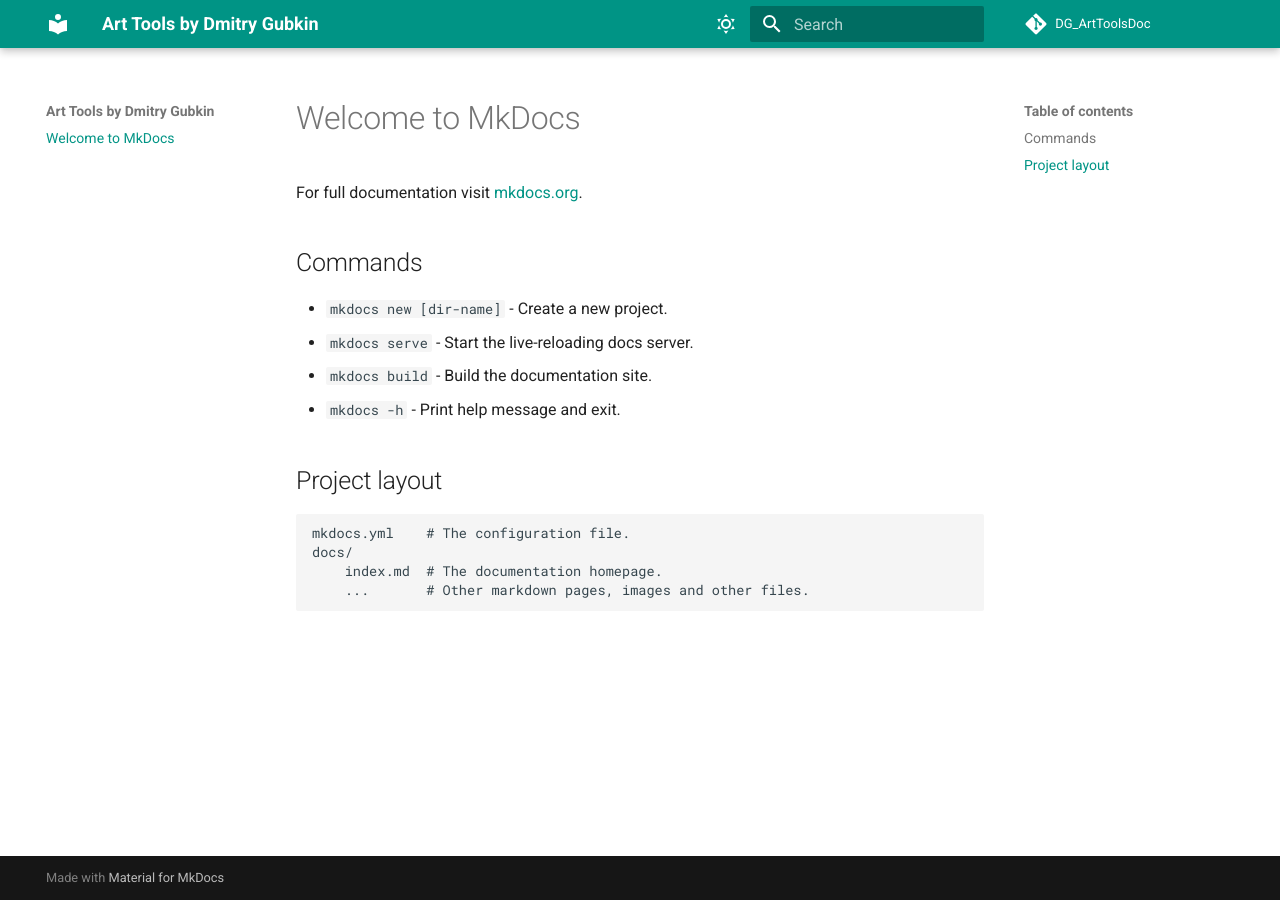
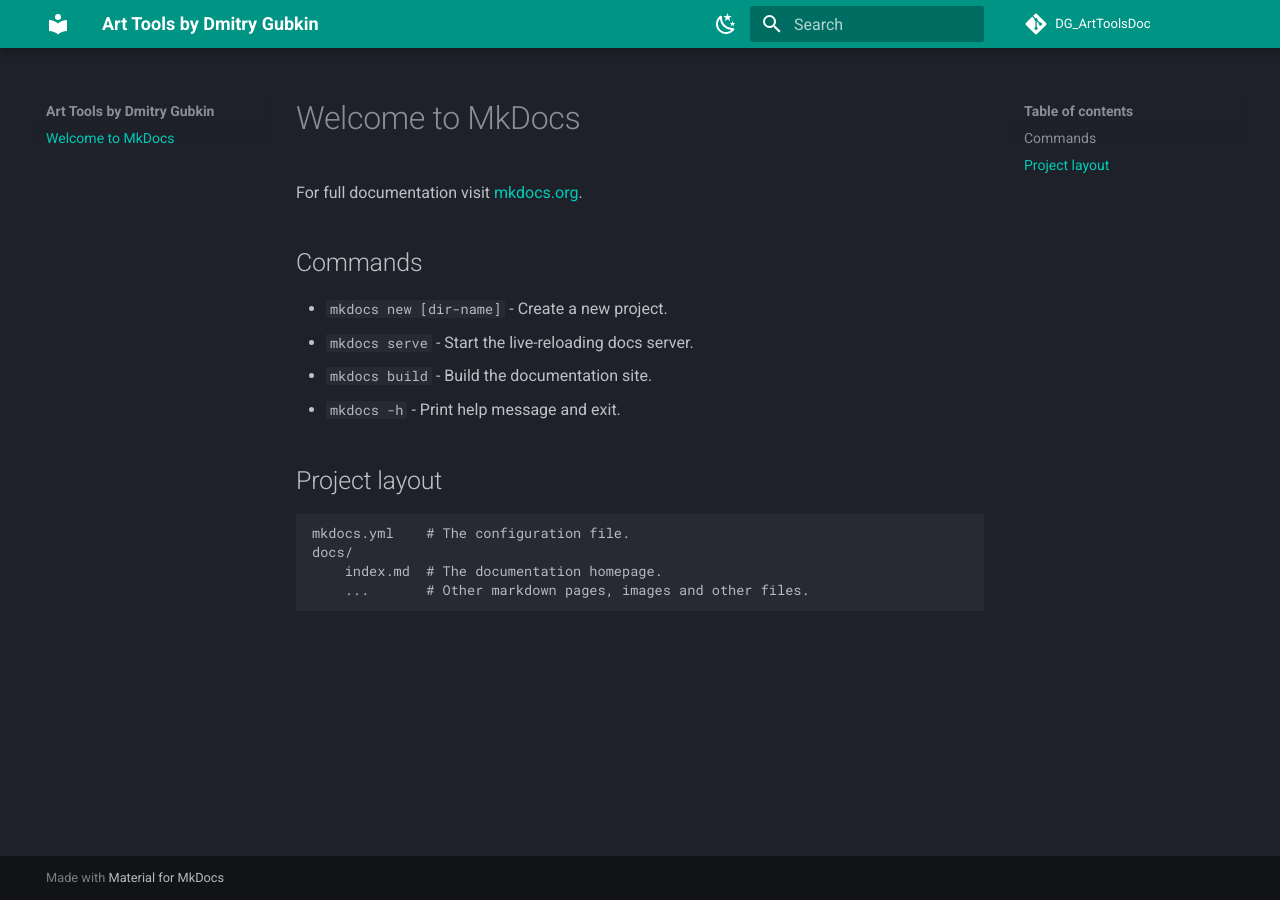
Before and after one commit to DmitryGubkin/DG_ArtToolsDoc, an MkDocs documentation site: the page built from docs/index.md, in a window 1280 px wide. Built offline with MkDocs 1.6.1 and Material for MkDocs 9.7.7, drawn with Linux system fonts in a browser that asks for light colours; comment, search, counter and statistics services are not loaded.

Commit message:
!U rename and cleanup

```diff
--- a/mkdocs.yml
+++ b/mkdocs.yml
@@ -9,17 +9,17 @@ plugins:
   - awesome-pages
 theme:
   name: material
-  scheme: slate
+  scheme: slate # set default mode
   palette:
+    - scheme: slate
+      primary: teal
+      accent: teal
+      toggle:
+        icon: material/weather-night
+        name: Switch to light mode
     - scheme: default
       primary: teal
       accent: teal
       toggle:
         icon: material/weather-sunny
         name: Switch to dark mode
-    - scheme: slate
-      primary: teal
-      accent: teal
-      toggle:
-        icon: material/weather-night
-        name: Switch to light mode
```
Also changed, not shown: README.md (+2 -1 lines), 2 other files.
